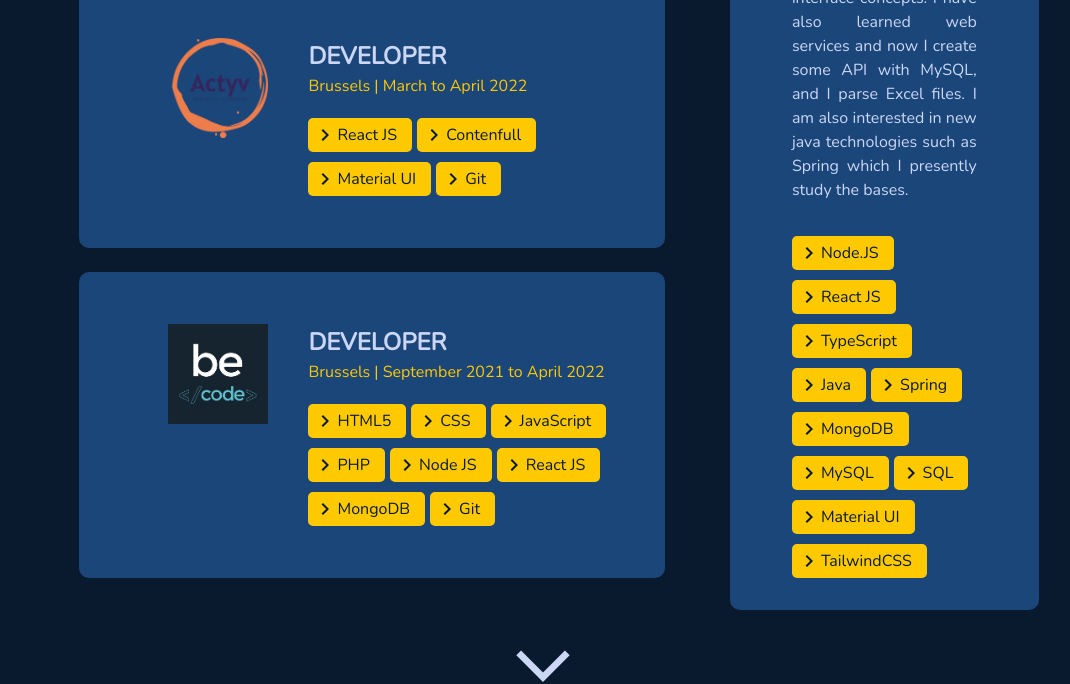
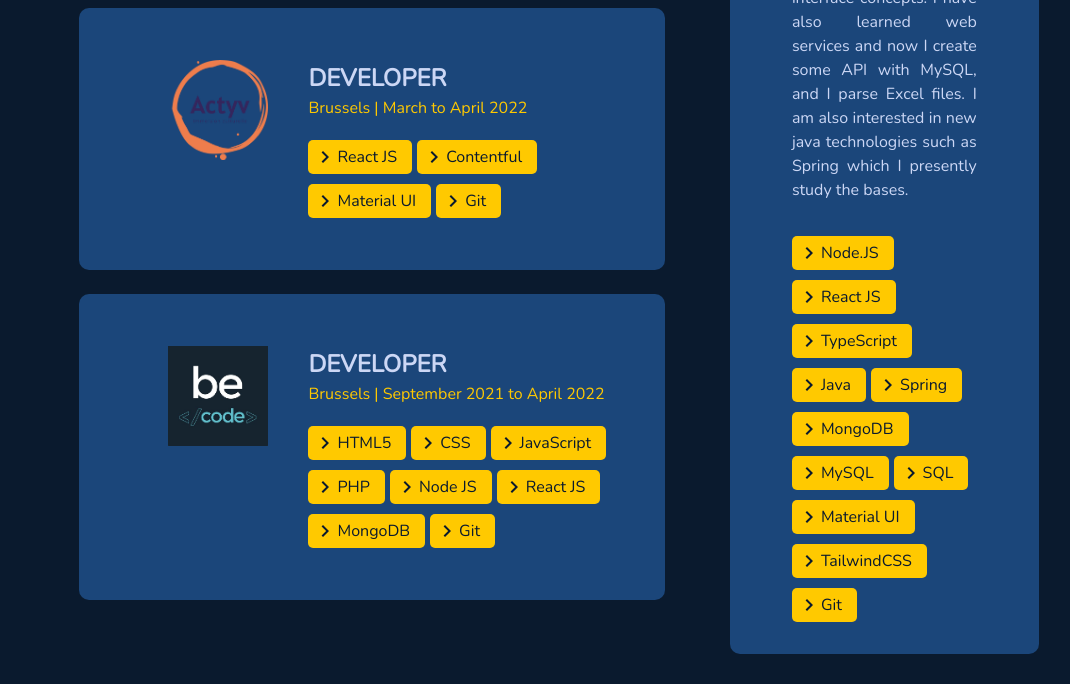
Before and after one commit to thomasmelchers/portfolio, a React (Create React App) app: page / in a window 1280 px wide. Shown: the part 2520-3204 px from the top of the page, without its empty margins (97-1167 px from the left). Built offline with nearby package versions, Linux system fonts and the light colour scheme; a web font is replaced by a local one.

Commit message:
removing hover and add data

```diff
--- a/src/Components/Experiences/LgExperience.jsx
+++ b/src/Components/Experiences/LgExperience.jsx
@@ -10,10 +10,10 @@ const expStyle = {
   backgroundColor: "#1B467A",
   margin: { xs: "10px", md: "12px", xl: "15px" },
   transition: "all 0.8s ease-out",
-  "&:hover": { md: {
-    transform: "translate(-10px, -10px)",
-    boxShadow: "10px 5px 5px #FFC90080",
-  }},
+  // "&:hover": { md: {
+  //   transform: "translate(-10px, -10px)",
+  //   boxShadow: "10px 5px 5px #FFC90080",
+  // }},
 };
 
 const NewExperience = ({ experience }) => {
--- a/src/Data/Data.jsx
+++ b/src/Data/Data.jsx
@@ -12,18 +12,6 @@ import actyvLogo from "../assets/logos/actyv.png"
 import nutrinomicsLogo from "../assets/logos/nutrinomics.jpeg"
 import becodeLogo from "../assets/logos/becode.jpeg"
 import iptorLogo from "../assets/logos/iptor.png"
-
-
-export const skillsData = [
-  "HTML5 & CSS3",
-  "JavaScript",
-  "TypeScript",
-  "Java 1.8 & 11",
-  "React",
-  "Node JS",
-  "Mongo DB",
-  "Material UI",
-];
 
 export const experiencesData = [
   {
@@ -47,7 +35,7 @@ export const experiencesData = [
     url: "https://actyv.netlify.app/",
     logo: actyvLogo,
     description: "During the BeCode training in a team of four, we have completed our first client project. We have built a showcase website to present the purpose of a cultural immersion NPO and help the founder to find new partners.",
-    technologies: ["React JS", "Contenfull", "Material UI", "Git"],
+    technologies: ["React JS", "Contentful", "Material UI", "Git"],
   },
   {
       id: 3,
@@ -79,7 +67,7 @@ export const personnalProjectsData = [
     role: "Developer, Project Manager",
     tasks: "Front-End, Back-End",
     period: "June 2022 to current",
-    technologies: ["Node.JS", "React JS", "TypeScript", "Java", "Spring", "MongoDB", "MySQL", "SQL", "Material UI", "TailwindCSS"],
+    technologies: ["Node.JS", "React JS", "TypeScript", "Java", "Spring", "MongoDB", "MySQL", "SQL", "Material UI", "TailwindCSS", "Git"],
     intro: "I keep learning and practicing my knowledge by creating projects as a hobby after my working days.",
     description: ["To practice TypeScript, I have created a 'Scrum Board' project where you can insert, modify and delete some tickets from the planning. I have also created some MERN stack projects with TypeScript and try to implement various fonctionalities.", "To practice Java, I have created several projects such as the logic of a RPG game to be familiar with heritage and interface concepts. I have also learned web services and now I create some API with MySQL, and I parse Excel files. I am also interested in new java technologies such as Spring which I presently study the bases."],
   }
```
